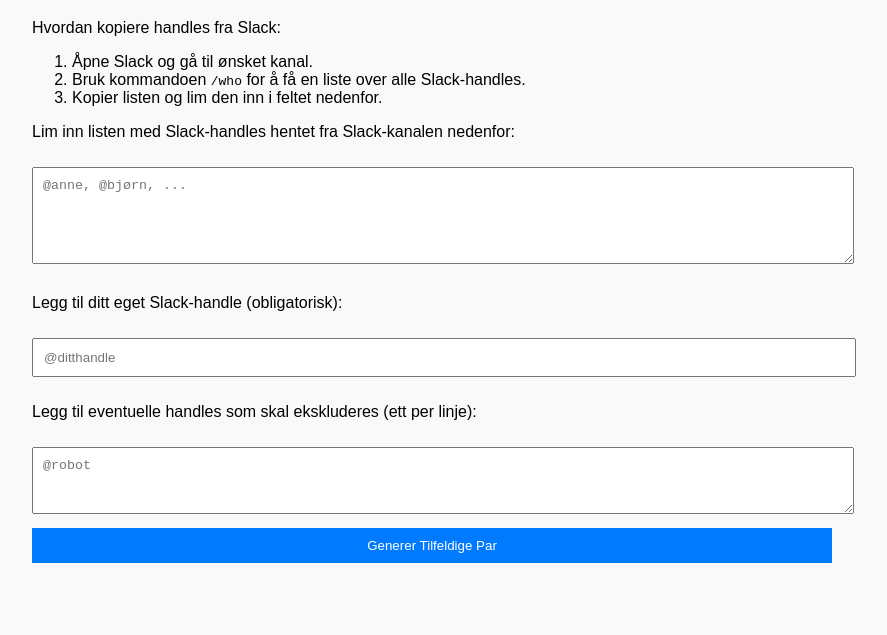
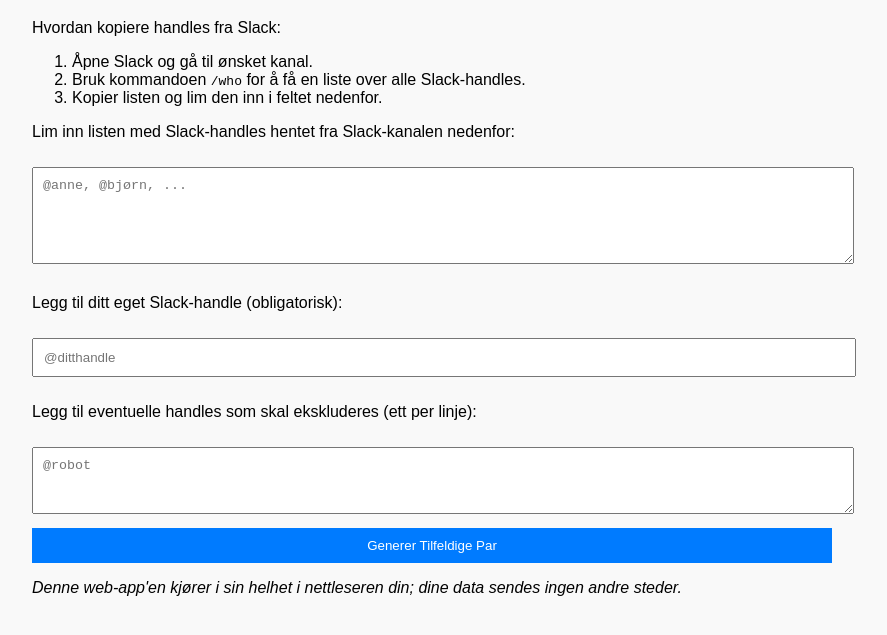
Before and after one commit to akafred/tilfeldig-kaffe-automat, a plain HTML site: page index.html in a window 1280 px wide. Shown: the part 81-716 px from the top of the page, without its empty margins (208-1095 px from the left). Drawn offline with Linux system fonts and the light colour scheme.

Commit message:
Legg til info om at data ikke deles.

```diff
--- a/index.html
+++ b/index.html
@@ -84,6 +84,10 @@
         >
             Kopier til Utklippstavle
         </button>
+
+        <p>
+            <i>Denne web-app'en kjører i sin helhet i nettleseren din; dine data sendes ingen andre steder.</i>
+        </p>
 
         <script>
             document.addEventListener("DOMContentLoaded", () => {
```
